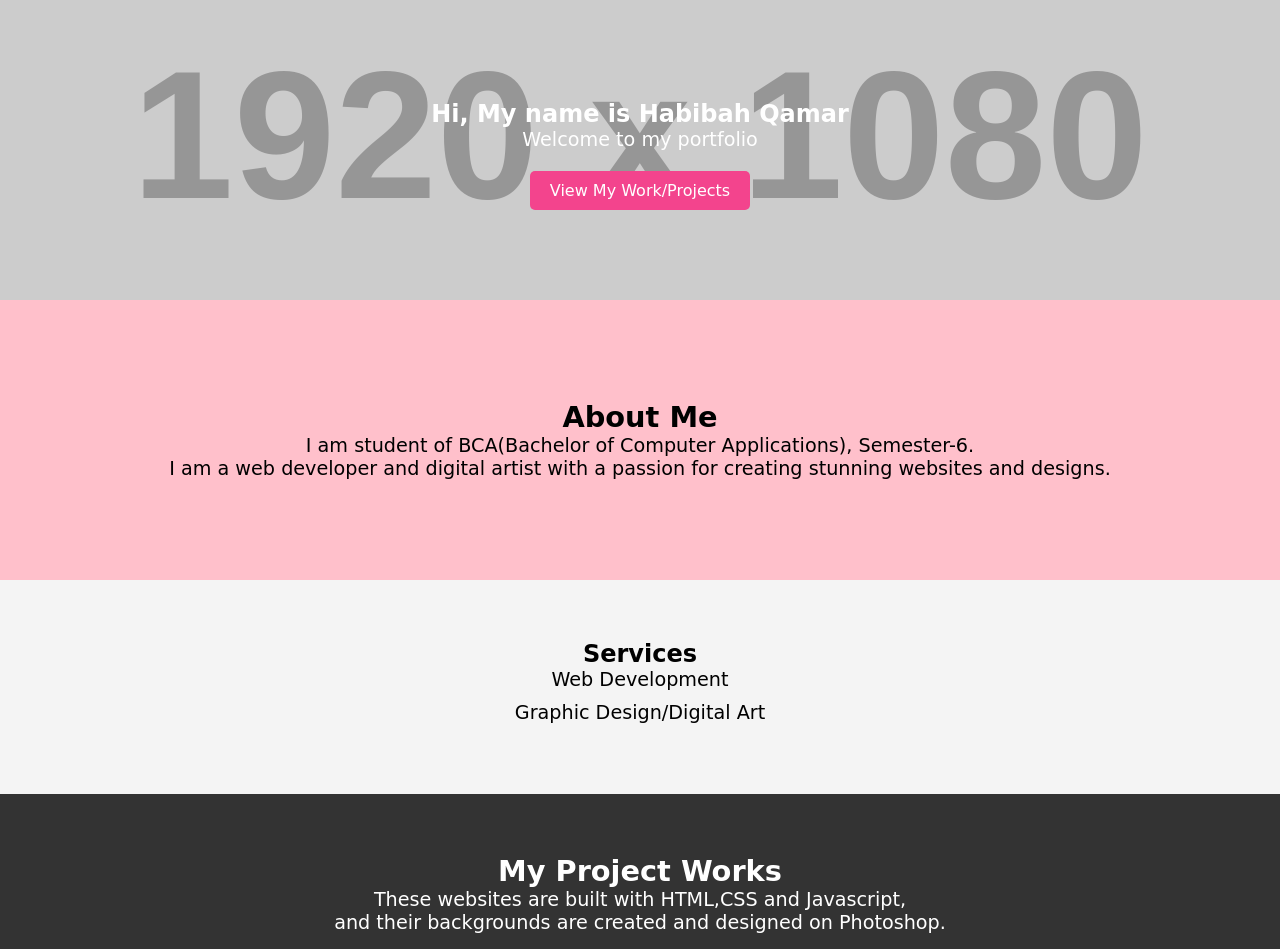
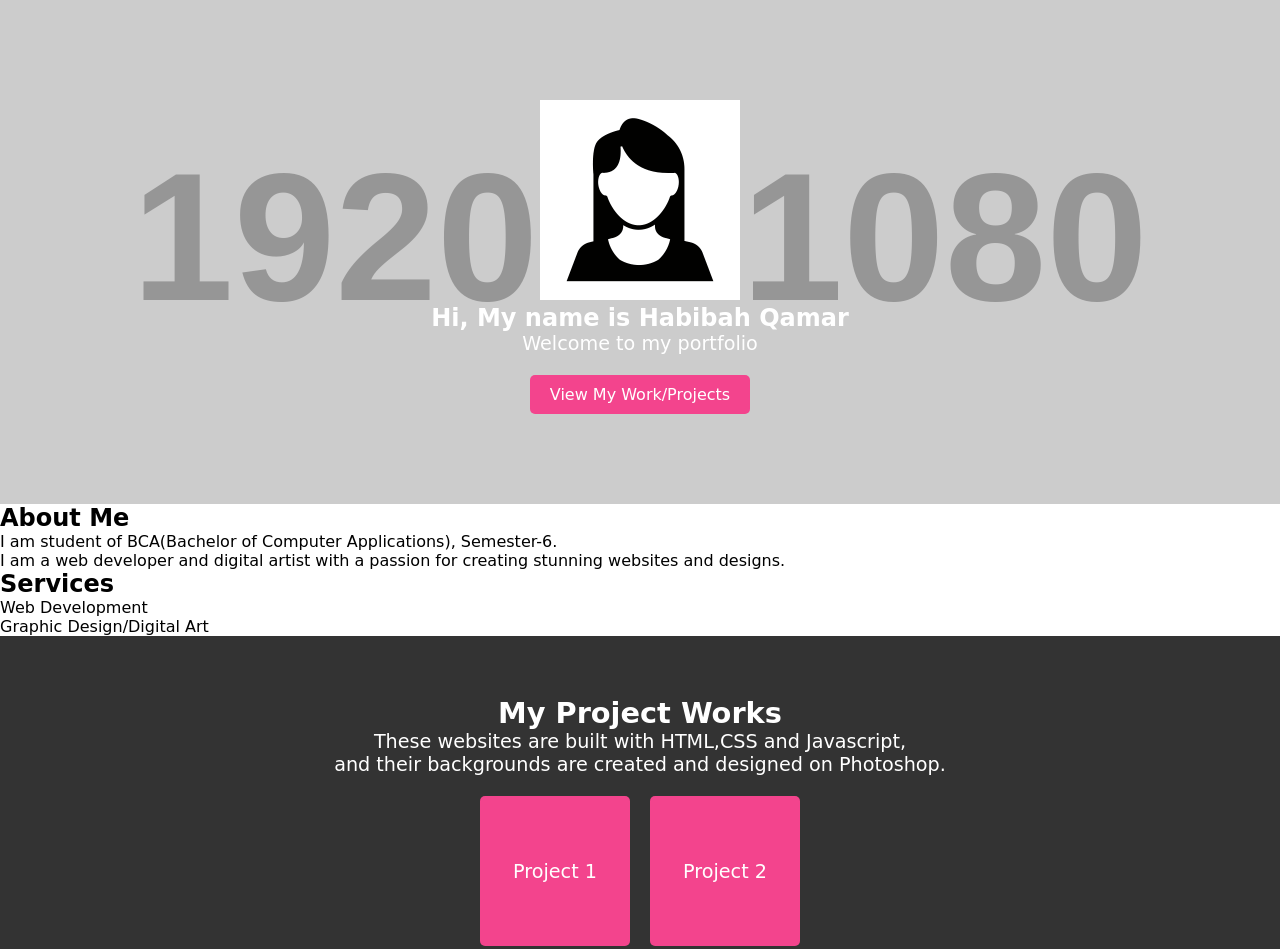
Before and after one commit to Hdabi4002/Portfolio, a plain HTML site: page index.html in a window 1280 px wide. Shown: the top 949 px of the page. Drawn offline with Linux system fonts and the light colour scheme; placeholder pictures from the web are drawn by us.

Commit message:
Update index.html

```diff
--- a/index.html
+++ b/index.html
@@ -7,29 +7,34 @@
   <link rel="stylesheet" type="text/css" href="styles.css">
 </head>
 <body>
-  <header>
-    <div class="header-content">
-      <h2>Hi, My name is Habibah Qamar</h2>
-      <p>Welcome to my portfolio</p>
-      <a href="#about" class="btn">View My Work/Projects</a>
+ <header>
+    <div class="grid-container1">
+        <div class="grid-item1">
+            <img src="images.png"/>
+          </div>
+        <div class="grid-item2">
+            <div class="header-content">
+                <h2>Hi, My name is Habibah Qamar</h2>
+                <p>Welcome to my portfolio</p>
+                <a href="#portfolio" class="btn">View My Work/Projects</a>
+              </div>
+        </div>
     </div>
   </header>
-  <section id="about" class="parallax">
-    <div class="content">
+  <div class="grid-container">
+    <div class="grid-item">
       <h2>About Me</h2>
-<p>I am student of BCA(Bachelor of Computer Applications), Semester-6.</p>
+      <p>I am student of BCA(Bachelor of Computer Applications), Semester-6.</p>
       <p>I am a web developer and digital artist with a passion for creating stunning websites and designs.</p>
     </div>
-  </section>
-  <section id="services">
-    <div class="content">
+    <div class="grid-item">
       <h2>Services</h2>
       <ul>
         <li>Web Development</li>
         <li>Graphic Design/Digital Art</li>
       </ul>
     </div>
-  </section>
+</div>
   <section id="portfolio" class="parallax">
     <div class="content">
       <h2>My Project Works</h2>
```
